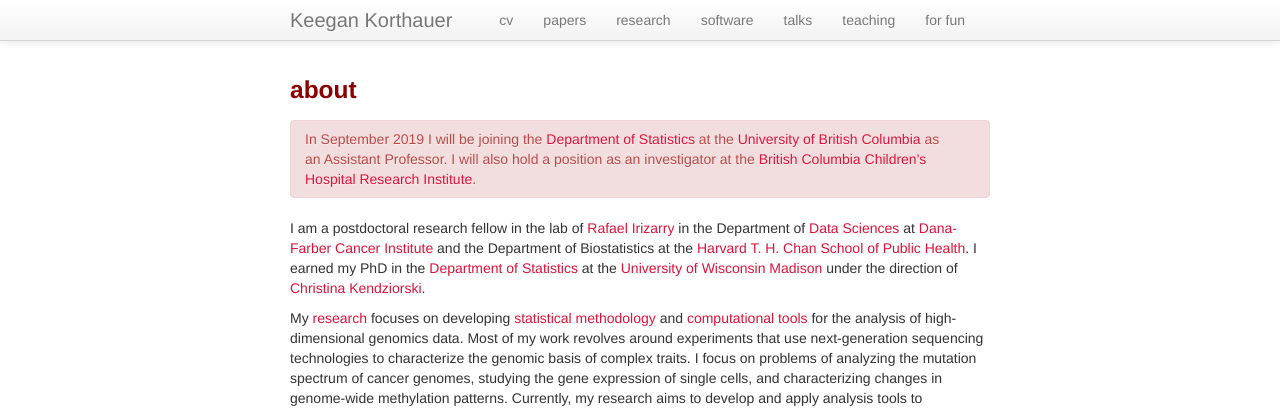
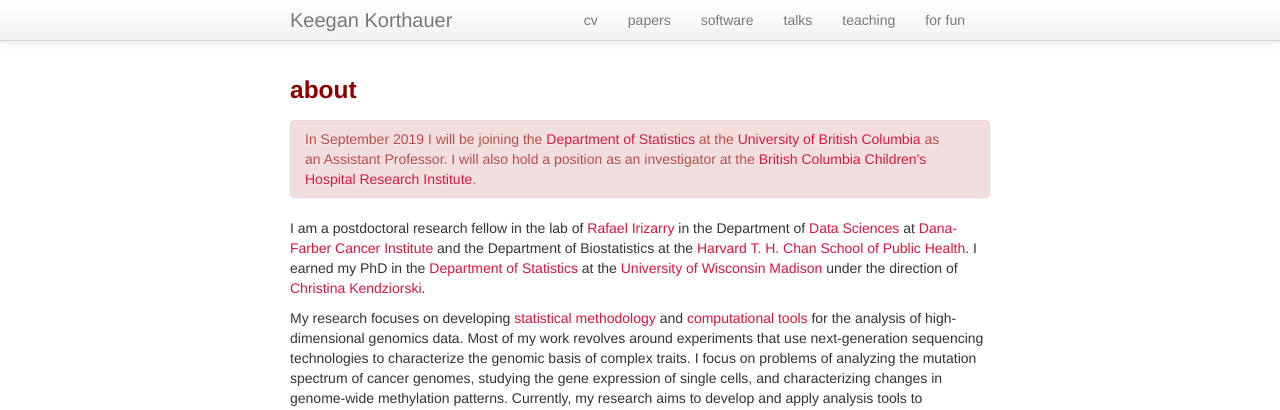
Before and after one commit to kdkorthauer/kdkorthauer.github.io, a Jekyll site: the page built from index.md, in a window 1280 px wide. Shown: the top 410 px of the page. Built offline with Jekyll 4.4.1, drawn with Linux system fonts in a browser that asks for light colours; part of the change alters nothing that is shown.

Commit message:
refresh page

```diff
--- a/_includes/themes/twitter/default.html
+++ b/_includes/themes/twitter/default.html
@@ -35,7 +35,6 @@
             <ul class="nav">
               <li><a href="{{ BASE_PATH }}/cv-korthauer.pdf">cv</a></li>
               <li><a href="{{ BASE_PATH }}/pages/papers.html">papers</a></li>
-              <li><a href="{{ BASE_PATH }}/pages/research.html">research</a></li>
               <li><a href="{{ BASE_PATH }}/pages/software.html">software</a></li>
               <li><a href="{{ BASE_PATH }}/pages/talks.html">talks</a></li>
               <li><a href="{{ BASE_PATH }}/pages/teaching.html">teaching</a></li>
--- a/index.md
+++ b/index.md
@@ -22,7 +22,7 @@ In September 2019 I will be joining the <a href="https://www.stat.ubc.ca">Depart
 
 I am a postdoctoral research fellow in the lab of [Rafael Irizarry](http://rafalab.dfci.harvard.edu) in the Department of [Data Sciences]( http://datasciences.dfci.harvard.edu) at [Dana-Farber Cancer Institute](https://www.dana-farber.org) and the Department of Biostatistics at the [Harvard T. H. Chan School of Public Health](https://www.hsph.harvard.edu). I earned my PhD in the [Department of Statistics](https://www.stat.wisc.edu/) at the [University of Wisconsin Madison](https://www.wisc.edu) under the direction of [Christina Kendziorski](https://www.biostat.wisc.edu/~kendzior/).
 
-My [research](pages/research.html) focuses on developing [statistical methodology](papers.html) and [computational tools](software.html) for the analysis of high-dimensional genomics data. Most of my work revolves around experiments that use next-generation sequencing technologies to characterize the genomic basis of complex traits. I focus on problems of analyzing the mutation spectrum of cancer genomes, studying the gene expression of single cells, and characterizing changes in genome-wide methylation patterns. Currently, my research aims to develop and apply analysis tools to understand how epigenetic modifications influence transcriptional regulation. I am always looking to collaborate on new and interesting problems in these and other areas!
+My research focuses on developing [statistical methodology](papers.html) and [computational tools](software.html) for the analysis of high-dimensional genomics data. Most of my work revolves around experiments that use next-generation sequencing technologies to characterize the genomic basis of complex traits. I focus on problems of analyzing the mutation spectrum of cancer genomes, studying the gene expression of single cells, and characterizing changes in genome-wide methylation patterns. Currently, my research aims to develop and apply analysis tools to understand how epigenetic modifications influence transcriptional regulation. I am always looking to collaborate on new and interesting problems in these and other areas!
 
 <div class="container">
 <h3><a name="contact"></a>contact</h3>
```
